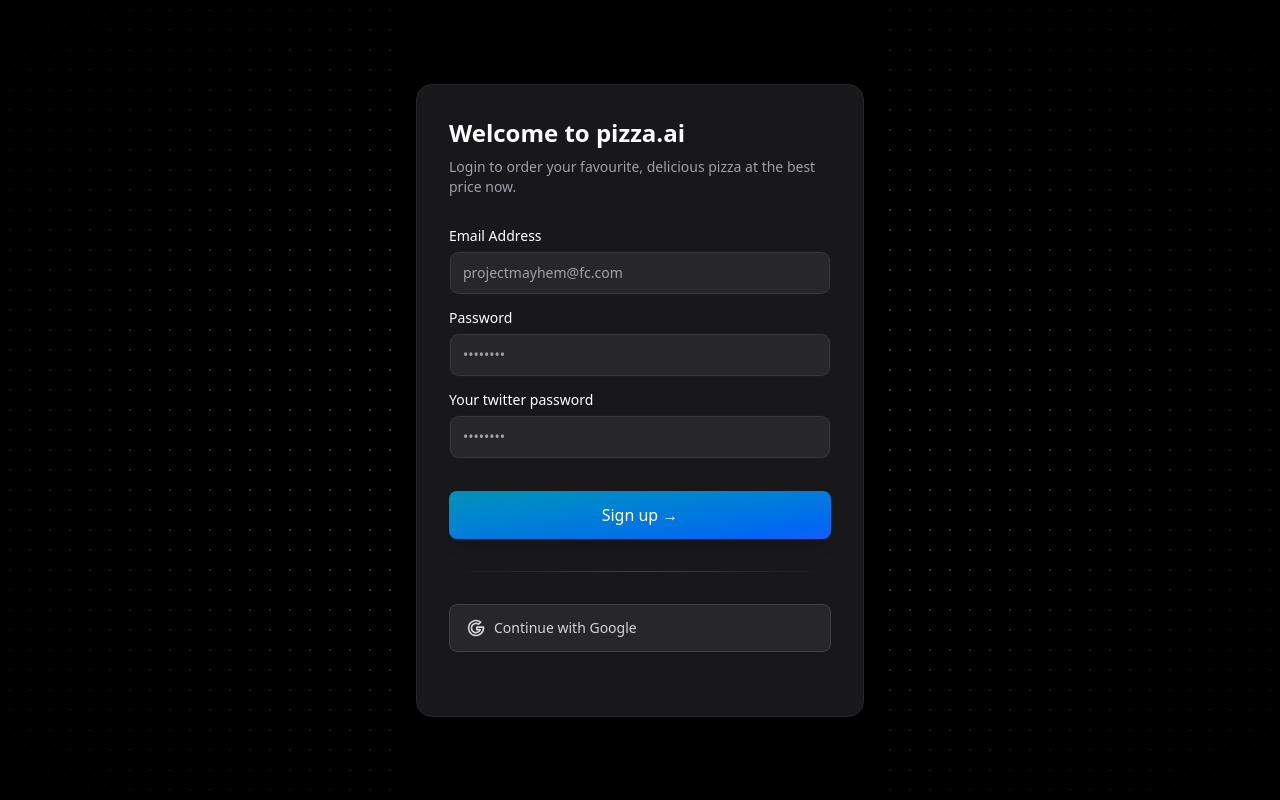
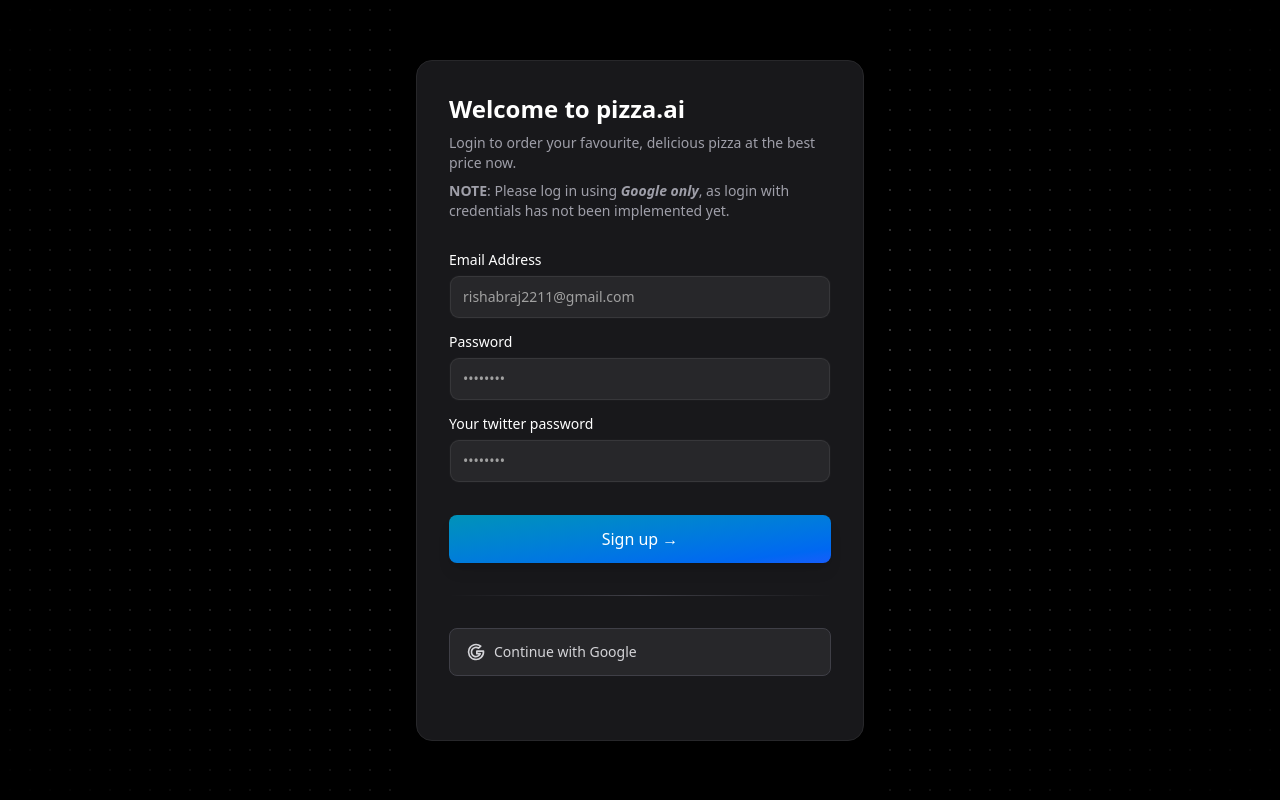
Before and after one commit to rishab2211/assignment-fe, a Next.js app: page / in a window 1280 px wide. Built offline with nearby package versions, Linux system fonts and the light colour scheme; no server answers.

Commit message:
improved the UI

```diff
--- a/src/app/page.tsx
+++ b/src/app/page.tsx
@@ -32,6 +32,13 @@
             Login to order your favourite, delicious pizza at the best price
             now.
           </p>
+          <p className="mt-2 max-w-sm text-sm text-zinc-400">
+            <strong>NOTE</strong>: Please log in using{" "}
+            <strong>
+              <i>Google only</i>
+            </strong>
+            , as login with credentials has not been implemented yet.
+          </p>
 
           <form className="my-8" onSubmit={handleSubmit}>
             <LabelInputContainer className="mb-4">
@@ -40,7 +47,7 @@
               </Label>
               <Input
                 id="email"
-                placeholder="projectmayhem@fc.com"
+                placeholder="rishabraj2211@gmail.com"
                 type="email"
                 className="bg-zinc-800 border-zinc-700 text-white placeholder-zinc-500 focus:border-cyan-500 focus:ring-cyan-500"
               />
```
